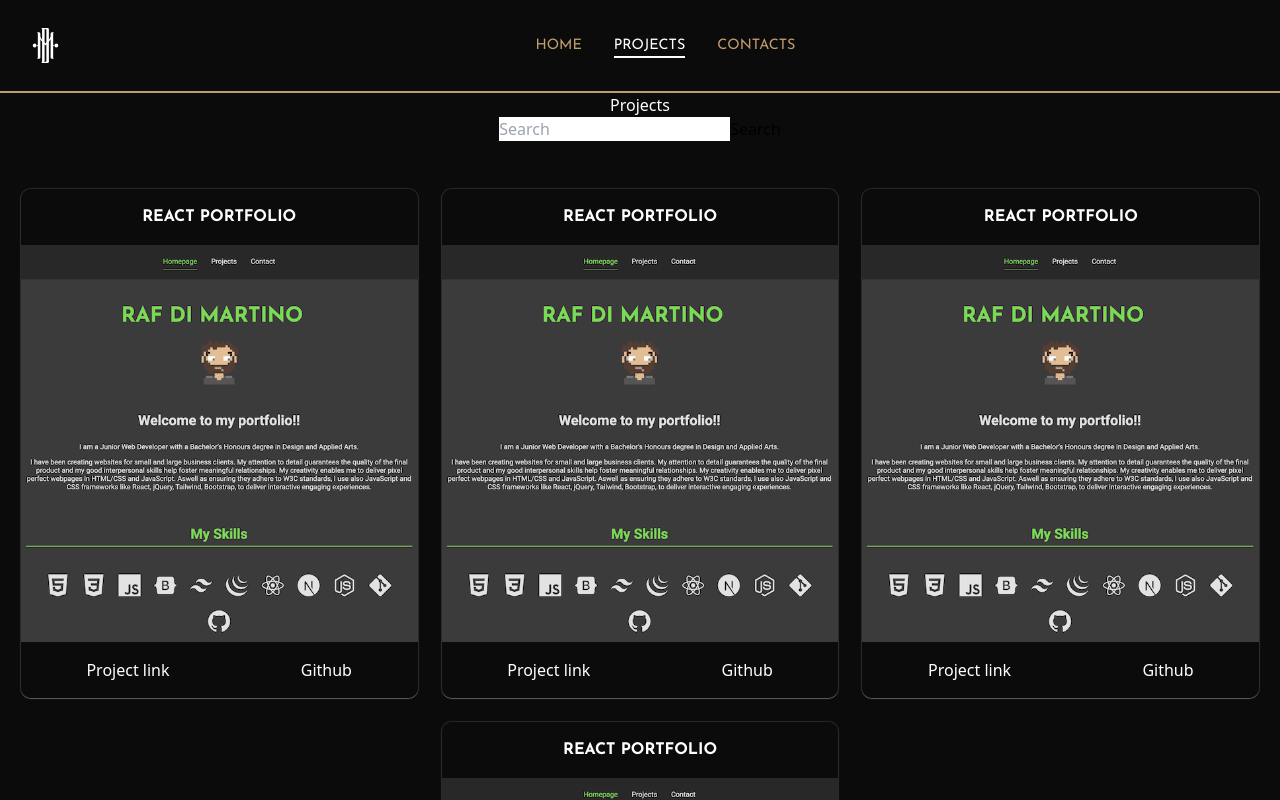
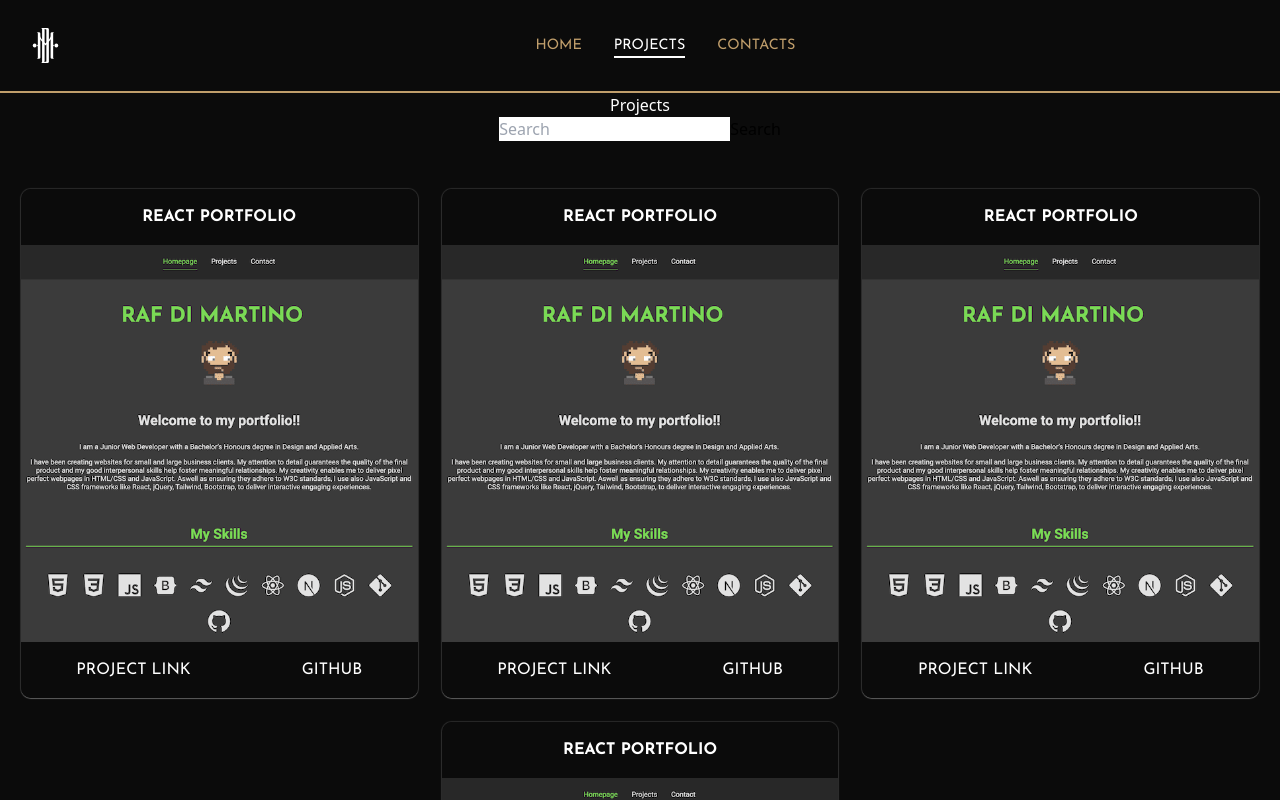
Before and after one commit to RafDiMartino/portfolio-2023, a Next.js app: page /projects in a window 1280 px wide. Shown: the top 800 px of the page. Built offline with nearby package versions, Linux system fonts and the light colour scheme; a web font is replaced by a local one.

Commit message:
resolving console warning

```diff
--- a/app/components/project/Project.module.css
+++ b/app/components/project/Project.module.css
@@ -32,6 +32,7 @@
     }
 
     .contentWrapper {
+        @apply font-playfair;
         aspect-ratio: 1/1;
         display: flex;
         flex-direction: column;
@@ -55,6 +56,7 @@
 
     }
     .linksWrapper {
+        @apply font-josefin;
         width: 100%;
         display: flex;
         justify-content: space-around;
@@ -62,7 +64,8 @@
         z-index: 10;
         padding: 1rem 0;
         color: var(--color-white);
-        background-color: var(--color-primary)
+        background-color: var(--color-primary);
+        text-transform: uppercase;
     }
 
     h2 {
```
